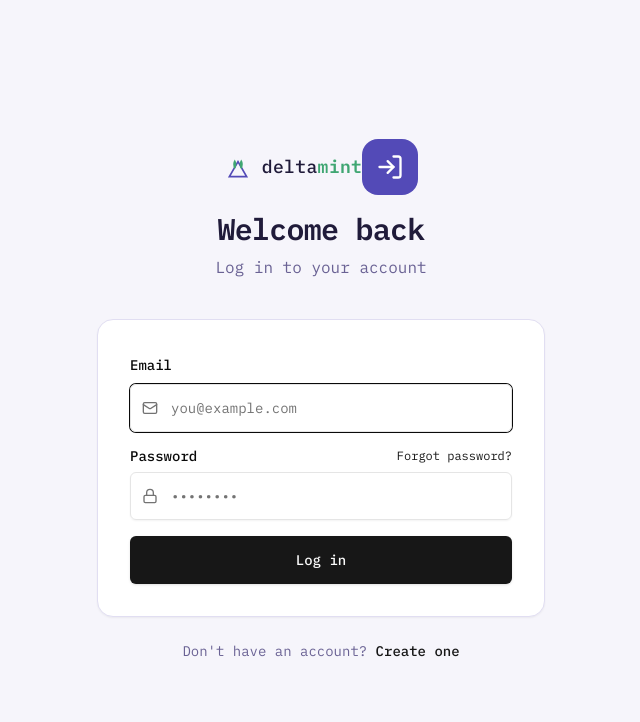
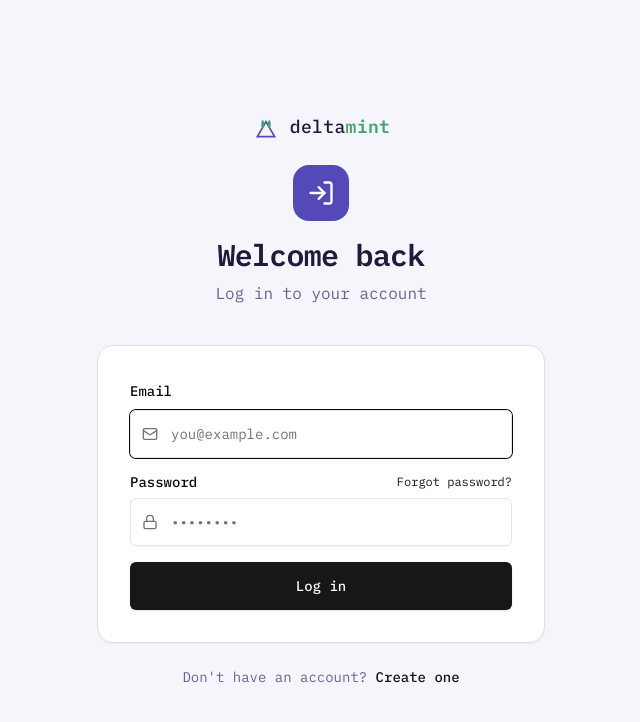
Before and after one commit to OsamaMaghawry/Spreads, a React (Vite) app: page /login in a window 1280 px wide. Shown: the top 722 px of the page, without its empty margins (319-959 px from the left). Built offline with nearby package versions, Linux system fonts and the light colour scheme; no server answers.

Commit message:
Fix auth page logo/icon layout stacking side-by-side instead of vertically

```diff
--- a/src/components/AuthLayout.jsx
+++ b/src/components/AuthLayout.jsx
@@ -6,11 +6,13 @@ export default function AuthLayout({ icon: Icon, title, subtitle, footer, childr
     <div className="min-h-screen flex items-center justify-center bg-dm-bg px-4 font-body">
       <div className="w-full max-w-md">
         <div className="text-center mb-10">
-          <a href="https://deltamint.app" className="inline-flex items-center justify-center mb-6">
+          <a href="https://deltamint.app" className="flex items-center justify-center mb-6">
             <Wordmark size={28} textClass="text-lg" />
           </a>
-          <div className="inline-flex items-center justify-center w-14 h-14 rounded-2xl bg-dm-accent mb-4">
-            <Icon className="w-7 h-7 text-white" aria-hidden="true" />
+          <div className="flex items-center justify-center mb-4">
+            <div className="inline-flex items-center justify-center w-14 h-14 rounded-2xl bg-dm-accent">
+              <Icon className="w-7 h-7 text-white" aria-hidden="true" />
+            </div>
           </div>
           <h1 className="text-3xl font-bold tracking-tight text-dm-text">{title}</h1>
           {subtitle && <p className="text-dm-sub mt-2">{subtitle}</p>}
```
